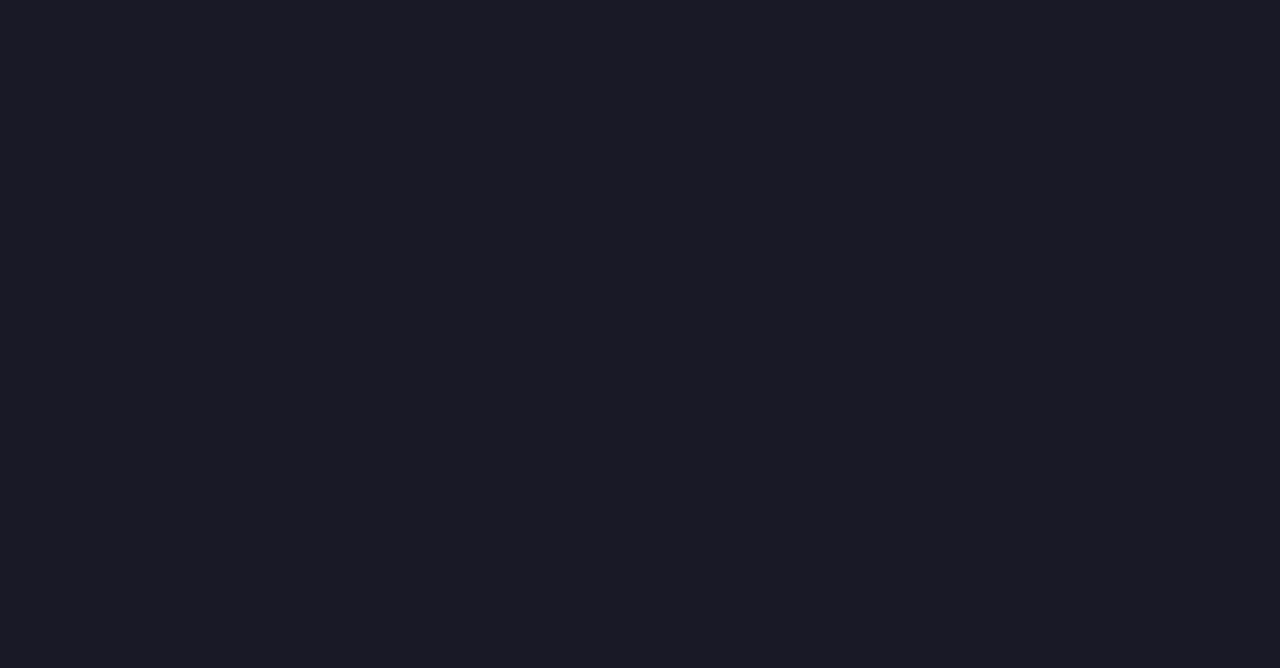
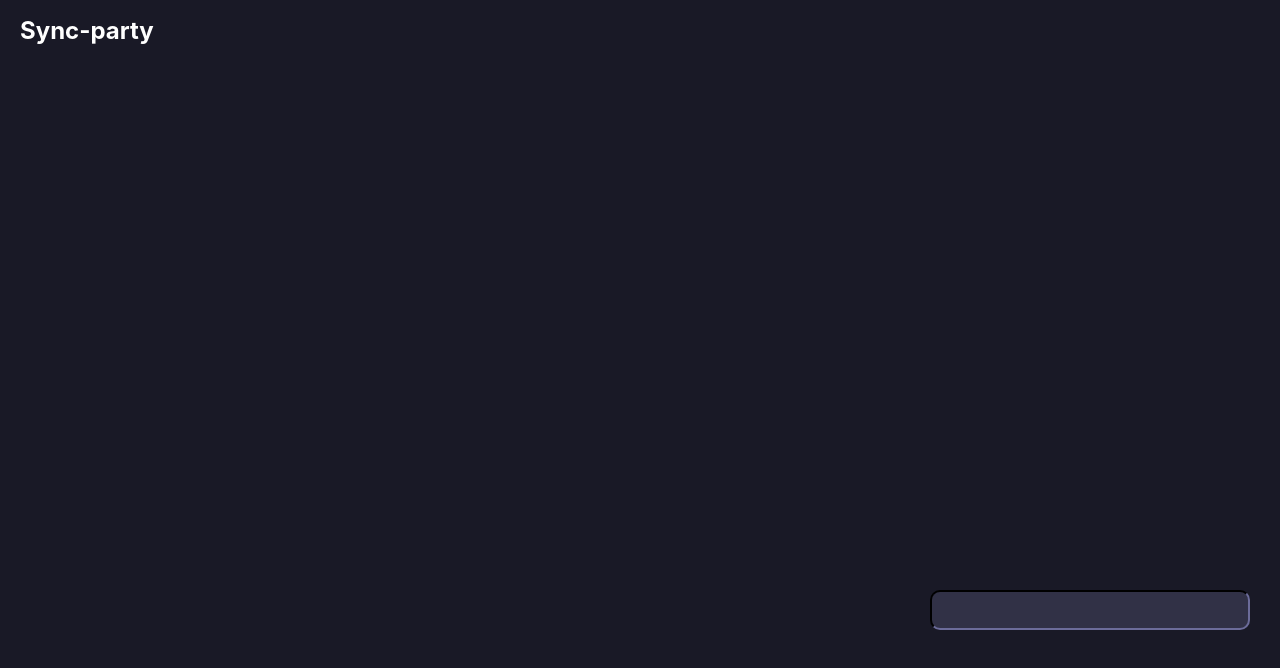
Before and after one commit to yakimenko73/sync-party-site, a React (Create React App) app in the folder app/: page /rooms/1 in a window 1280 px wide. Before the commit this address had no page. Shown: the top 668 px of the page. Built offline with nearby package versions, Linux system fonts and the light colour scheme; the HTML template or start-up script is replaced by a standard one.

Commit message:
forms: add link to home form

```diff
--- a/app/src/App.js
+++ b/app/src/App.js
@@ -10,7 +10,7 @@ export default function App() {
     <BrowserRouter>
       <Routes>
         <Route exact path="/" element={<HomeForm/>}/>
-        <Route exact path="/rooms" element={<RoomForm/>}/>
+        <Route exact path="/rooms/:roomKey" element={<RoomForm/>}/>
       </Routes>
     </BrowserRouter>
   )
--- a/app/src/components/HeaderForm/HeaderForm.js
+++ b/app/src/components/HeaderForm/HeaderForm.js
@@ -1,11 +1,14 @@
 import React from "react";
+import {Link} from "react-router-dom";
 
 export default function HeaderForm() {
   return (
     <div className='app'>
       <header className='header'>
         <div className='container'>
-          <div className='header-brand'>Sync-party</div>
+          <div className='header-brand'>
+            <Link to="/" style={{textDecoration: 'none', color: 'white'}}>Sync-party</Link>
+          </div>
         </div>
       </header>
     </div>
--- a/app/src/components/HomeForm/HomeForm.js
+++ b/app/src/components/HomeForm/HomeForm.js
@@ -3,6 +3,12 @@ import {useNavigate} from "react-router-dom";
 import ButtonForm from "../common/ButtonForm/ButtonForm";
 import axios from "axios";
 import HeaderForm from "../HeaderForm/HeaderForm";
+
+const RAW_ROOM = {
+  "roomKey": "443d-2Sd-y",
+  "host": "hostuser_key",
+  "users": ["hostuser_key", "guestuser_key", "moderatoruser_key"]
+}
 
 export default function HomeForm() {
   const navigate = useNavigate();
@@ -15,7 +21,7 @@ export default function HomeForm() {
             .then(res => {
               console.log(res.data);
             })
-          navigate('/rooms')
+          navigate(`/rooms/${RAW_ROOM.roomKey}`)
         }}/>
       </main>
     </>
```
